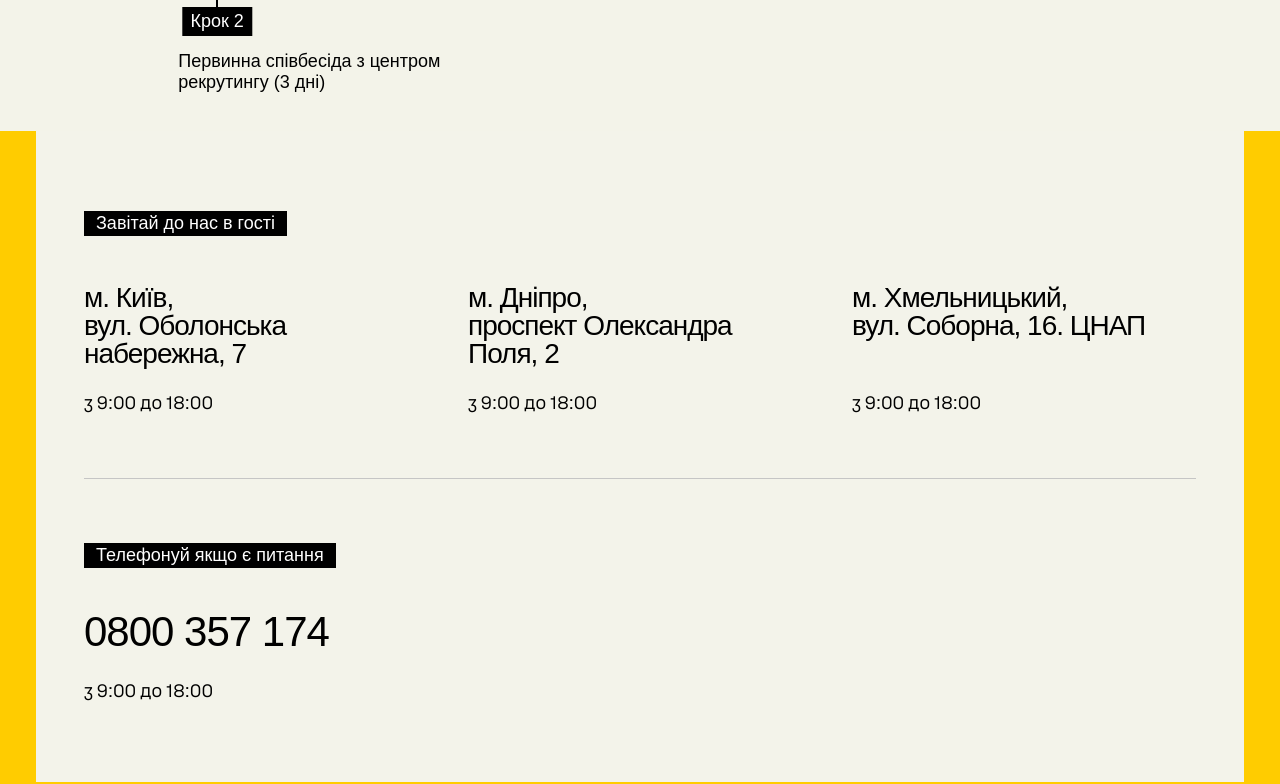
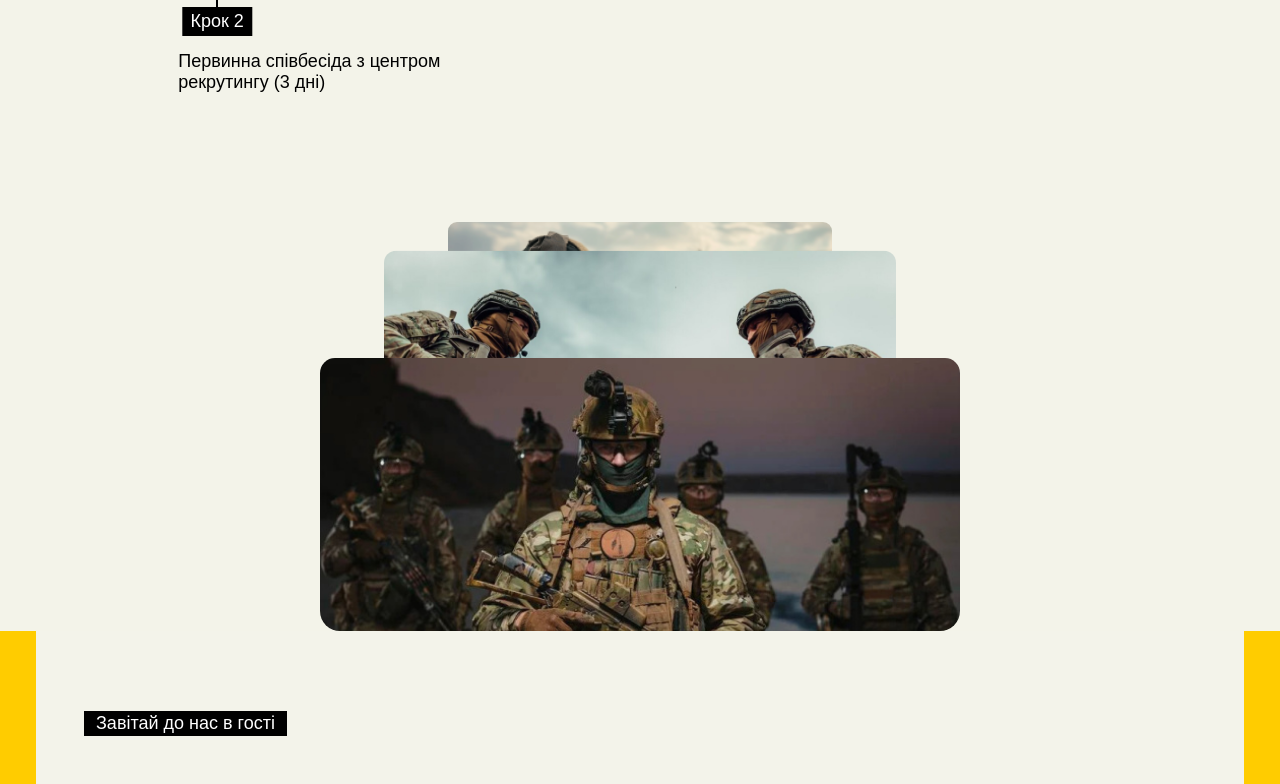
Before and after one commit to vlad-ustymenko/sso-recruitment, a Next.js app: page / in a window 1280 px wide. Shown: the part 5660-6444 px from the top of the page. Built offline with nearby package versions, Linux system fonts and the light colour scheme.

Commit message:
Create Vertical Carousel

```diff
--- a/app/page.js
+++ b/app/page.js
@@ -7,6 +7,7 @@ import Tabs from "@/shared/components/Tabs/Tabs";
 import AdmissionProcess from "@/shared/sections/AdmissionProcess/AdmissionProcess";
 import ParallaxSection from "@/shared/sections/ParallaxSection/ParallaxSection";
 import Contacts from "@/shared/sections/Contacts/Contacts";
+import VerticalCarousel from "@/shared/components/VerticalCarousel/VerticalCarousel";
 
 export default function Home() {
   return (
@@ -18,6 +19,7 @@ export default function Home() {
         <Tabs />
         <ParallaxSection />
         <AdmissionProcess />
+        <VerticalCarousel></VerticalCarousel>
         <Contacts />
       </main>
     </>
--- /dev/null
+++ b/shared/components/VerticalCarousel/VerticalCarousel.jsx
@@ -0,0 +1,52 @@
+"use client";
+
+import { useState, useEffect } from "react";
+import { motion } from "framer-motion";
+import styles from "./VerticalCarousel.module.css";
+
+const items = [
+  "/images/solder1.png",
+  "/images/solder2.png",
+  "/images/solder3.png",
+  "/images/scout1.jpg",
+  "/images/scout2.jpg",
+];
+
+export default function VerticalCarousel() {
+  const [index, setIndex] = useState(0);
+
+  useEffect(() => {
+    const interval = setInterval(() => {
+      setIndex((prev) => (prev + 1) % items.length);
+    }, 3000);
+    return () => clearInterval(interval);
+  }, []);
+  const positions = [
+    { scale: 0.6, y: -40, opacity: 1, zIndex: 1 }, // Верхній маленький
+    { scale: 0.8, y: 40, opacity: 1, zIndex: 2 }, // Верхній середній
+    { scale: 1, y: 160, opacity: 1, zIndex: 5 }, // Центральний (найвище)
+    { scale: 0.8, y: 160, opacity: 0.5, zIndex: 2 }, // Нижній середній
+    { scale: 0.6, y: 160, opacity: 0.2, zIndex: 1 }, // Нижній маленький
+  ];
+
+  return (
+    <div className={styles.carousel}>
+      {items.map((src, i) => {
+        const posIndex = (i - index + items.length) % items.length; // Обчислюємо позицію в 3D ефекті
+        const { scale, y, opacity, zIndex } = positions[posIndex];
+
+        return (
+          <motion.img
+            key={i}
+            src={src}
+            alt={`Slide ${i + 1}`}
+            className={styles.image}
+            style={{ zIndex: items.length - posIndex }}
+            animate={{ opacity, y, scale, zIndex }}
+            transition={{ duration: 0.4, ease: "easeInOut" }}
+          />
+        );
+      })}
+    </div>
+  );
+}
--- /dev/null
+++ b/shared/components/VerticalCarousel/VerticalCarousel.module.css
@@ -0,0 +1,23 @@
+.carousel {
+  position: relative;
+  top: 50%;
+  left: 50%;
+  transform: translateX(-50%);
+  width: 50%;
+  height: 500px;
+  display: flex;
+  justify-content: center;
+  align-items: center;
+  overflow: hidden;
+  border-radius: 20px;
+}
+
+.image {
+  position: absolute;
+  width: 100%;
+  height: auto;
+  max-height: 100%;
+  object-fit: cover;
+  transition: all 0.5s ease-in-out;
+  border-radius: 15px;
+}
--- a/shared/sections/AdmissionProcess/AdmissionProcess.jsx
+++ b/shared/sections/AdmissionProcess/AdmissionProcess.jsx
@@ -28,7 +28,7 @@ const AdmissionProcess = () => {
     4: {
       width: `68%`,
       stepTitle: `Крок 5`,
-      stepDescription: `Зарахування до списків частини та відправка на БЗВП н 7 тижнів`,
+      stepDescription: `Зарахування до списків частини та відправка на БЗВП на 7 тижнів`,
     },
     5: {
       width: `97%`,
```
